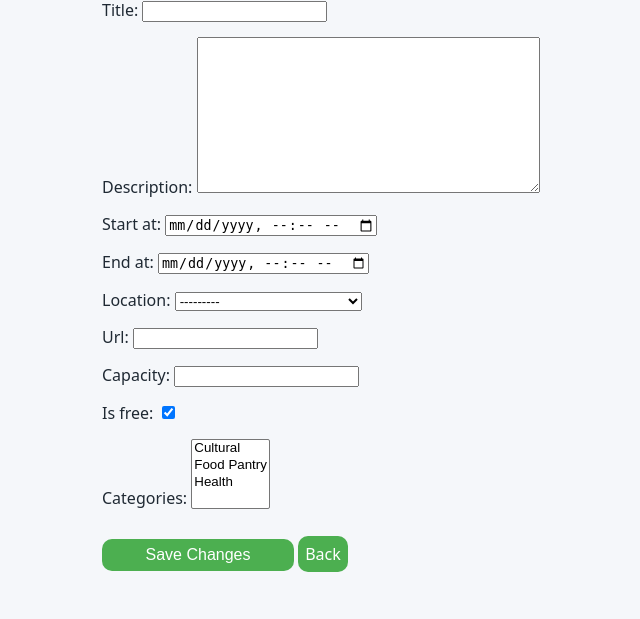
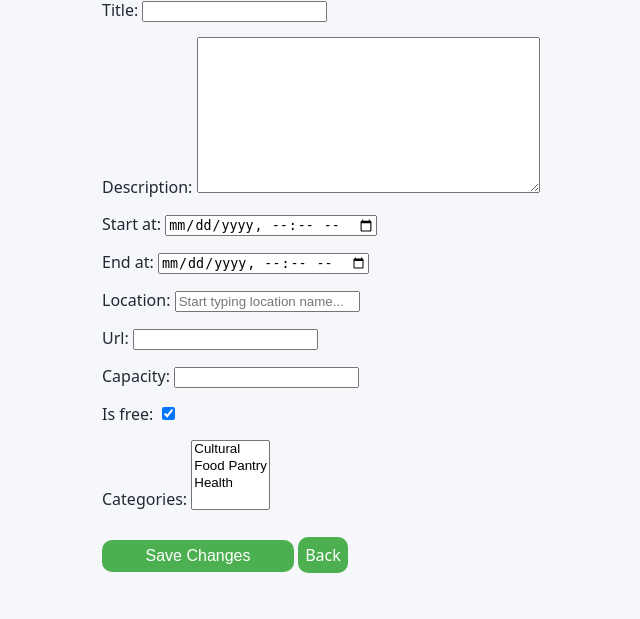
Before and after one commit to LaurelleS/ResourceFinderOmaha, a Django app: page /add/ in a window 1280 px wide. Shown: the part 141-760 px from the top of the page, without its empty margins (58-698 px from the left). Before the commit the page ends 713 px from the top, so only its background shows below. Run offline with Django 4.2, Linux system fonts and the light colour scheme; data comes from the database, SQL or seed files in the repository; both versions use the stored data as it was after the commit.

Commit message:
fix org events page

```diff
--- a/ResourceFinderOmaha/events/forms.py
+++ b/ResourceFinderOmaha/events/forms.py
@@ -2,9 +2,15 @@ from django import forms
 from .models import Event
 
 class EventForm(forms.ModelForm):
+    location = forms.CharField(
+        widget=forms.TextInput(attrs={
+            'placeholder': 'Start typing location name...'
+        })
+    )
+
     class Meta:
         model = Event
-        exclude = ['is_published', 'org', 'created_at', 'updated_at']
+        exclude = ['is_published', 'org', 'created_at', 'updated_at', 'location']
 
         widgets = {
             'start_at': forms.DateTimeInput(attrs={
--- a/ResourceFinderOmaha/events/templates/myevents.html
+++ b/ResourceFinderOmaha/events/templates/myevents.html
@@ -16,6 +16,7 @@
             <div>
                 <a href="{% url 'viewEvent' event.id %}">{{event.title}}</a>
                 <p>{{event.org.name}}</p>
+                <p>@ {{event.location.name}}</p>
             </div>
 
             <div>
@@ -49,6 +50,7 @@
                     <a href="{% url 'eventDetail' reg.event.id %}">{{reg.event.title}}</a>
         {% endif %}
                     <p>{{reg.event.org.name}}</p>
+                    <p>@ {{reg.event.location.name}}</p></p.>
                 </div>
 
                 <div>
--- a/ResourceFinderOmaha/events/views.py
+++ b/ResourceFinderOmaha/events/views.py
@@ -1,6 +1,6 @@
 from django.shortcuts import get_object_or_404, redirect, render
 from django.contrib import messages
-from .models import Event, Category, Registration
+from .models import Event, Category, Registration, Location
 from django.db.models import Q
 from .forms import EventForm
 from django.core.exceptions import PermissionDenied
@@ -123,7 +123,14 @@ def addEvent(request):
     else:
         form = EventForm(request.POST, request.FILES)
         if form.is_valid():
+            location_name = form.cleaned_data['location']
+            location, _ = Location.objects.get_or_create(name=location_name,
+                defaults={
+                'city': 'Omaha',
+                'state': 'NE'
+            })
             event = form.save(commit=False)
+            event.location = location
             event.org = request.user.organization
             event.save()
             return redirect('myevents')
```
Also changed, not shown: ResourceFinderOmaha/db.sqlite3.
